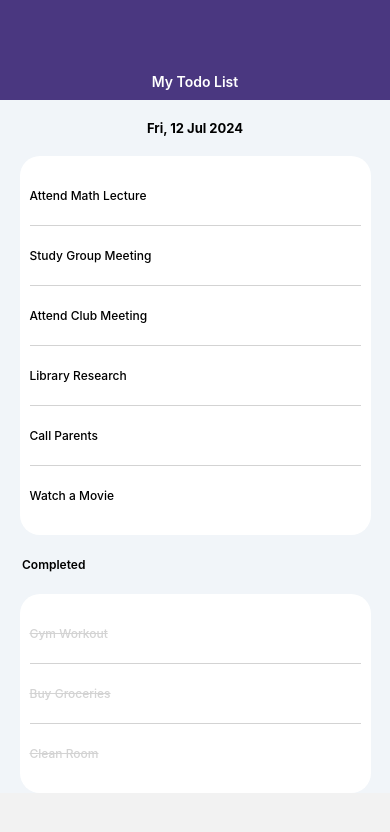
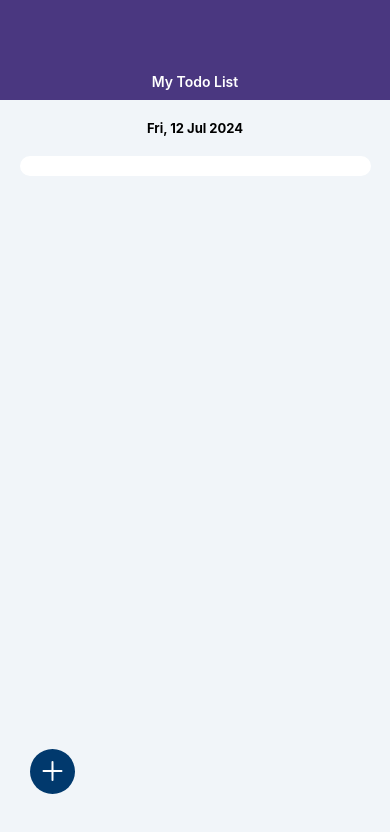
Before and after one commit to adm4a/simple-todo-app, a React Native app: screen /Home in a window 390 px wide. Shown: the top 832 px of the page. Built offline with nearby package versions, Linux system fonts and the light colour scheme.

Commit message:
Newtodo screen.

```diff
--- a/redux/todoSlice.ts
+++ b/redux/todoSlice.ts
@@ -40,4 +40,4 @@ const rootReducer = combineReducers({
   todoReducer: todoSlice.reducer,
 });
 
-export default rootReducer;
+export default todoSlice.reducer;
--- a/src/routers/Root.tsx
+++ b/src/routers/Root.tsx
@@ -1,13 +1,13 @@
 import { createNativeStackNavigator } from "@react-navigation/native-stack";
 import { Home } from "../screens/Home";
 import { Welcome } from "../screens/Welcome";
-import { Details } from "../screens/Details";
 import { Text, View } from "react-native";
+import { NewTodo } from "../screens/NewTodo";
 
 export type RootNavigationParams = {
   Welcome: undefined;
   Home: undefined;
-  Details: { todoItem: any } | undefined;
+  NewTodo: undefined;
 };
 
 export const RootRouterStack =
@@ -48,8 +48,8 @@ export const Root = () => {
       />
 
       <RootRouterStack.Screen
-        name="Details"
-        component={Details}
+        name="NewTodo"
+        component={NewTodo}
         options={{ headerShown: true }}
       />
     </RootRouterStack.Navigator>
--- a/src/screens/Home.tsx
+++ b/src/screens/Home.tsx
@@ -1,6 +1,5 @@
 import { NativeStackScreenProps } from "@react-navigation/native-stack";
 import {
-  FlatList,
   SafeAreaView,
   ScrollView,
   Text,
@@ -8,10 +7,14 @@ import {
   View,
 } from "react-native";
 import { RootNavigationParams } from "../routers/Root";
-import { LinearGradient } from "expo-linear-gradient";
 import { todoList } from "../data";
 import { useState } from "react";
+import Ionicons from "@expo/vector-icons/Ionicons";
+import { useDispatch, useSelector } from "react-redux";
+import { AppDispatch, RootState } from "../../redux/store";
+import { editItem } from "../../redux/todoSlice";
 
+var i = 0;
 export const Home = (
   props: NativeStackScreenProps<RootNavigationParams, "Home">
 ) => {
@@ -22,14 +25,45 @@ export const Home = (
     todoList.filter((item) => item.completed)
   );
 
+  const dispatch = useDispatch<AppDispatch>();
+  const todos = useSelector((state: RootState) => state.todos);
+
+  const handleEditItem = (id: any, updatedItem: any) => {
+    dispatch(
+      editItem({
+        id,
+        updatedItem,
+      })
+    );
+  };
+
   return (
     <SafeAreaView
       style={{
         alignItems: "center",
         justifyContent: "center",
         backgroundColor: "#F1F5F9",
+        position: "relative",
+        height: "100%",
       }}
     >
+      <TouchableOpacity
+        style={{
+          width: 45,
+          height: 45,
+          backgroundColor: "#01396d",
+          alignItems: "center",
+          justifyContent: "center",
+          borderRadius: 100,
+          position: "absolute",
+          bottom: 50,
+          left: 30,
+          zIndex: 10,
+        }}
+        onPress={() => props.navigation.navigate("NewTodo")}
+      >
+        <Ionicons name="add-outline" size={32} color="white" />
+      </TouchableOpacity>
       <Text
         style={{
           marginTop: 20,
@@ -53,21 +87,16 @@ export const Home = (
             marginTop: 20,
           }}
         >
-          {notCompleted.map((item, index) => {
+          {todos.map((item, index) => {
             return (
               <TouchableOpacity
                 key={item.id}
                 style={{
                   paddingVertical: 22,
                   borderBottomColor: "#D3D3D3",
-                  borderBottomWidth:
-                    index === notCompleted.length - 1 ? 0 : 0.5,
+                  borderBottomWidth: index === todos.length - 1 ? 0 : 0.5,
                 }}
-                onPress={() =>
-                  props.navigation.navigate("Details", {
-                    todoItem: item,
-                  })
-                }
+                onPress={() => handleEditItem(item.id, { completed: true })}
               >
                 <Text style={{ fontWeight: 500, fontSize: 12 }}>
                   {item.title}
@@ -76,51 +105,6 @@ export const Home = (
             );
           })}
         </View>
-
-        <Text
-          style={{
-            fontWeight: 600,
-            fontSize: 12,
-            alignSelf: "flex-start",
-            padding: 22,
-          }}
-        >
-          Completed
-        </Text>
-
-        <View
-          style={{
-            width: "90%",
-            backgroundColor: "white",
-            borderRadius: 20,
-            padding: 10,
-          }}
-        >
-          {completed.map((item, index) => {
-            return (
-              <View
-                key={item.id}
-                style={{
-                  paddingVertical: 22,
-                  borderBottomColor: "#D3D3D3",
-                  borderBottomWidth: index === completed.length - 1 ? 0 : 0.5,
-                }}
-              >
-                <Text
-                  style={{
-                    fontWeight: 500,
-                    fontSize: 12,
-                    color: "#D3D3D3",
-                    textDecorationLine: "line-through",
-                    textDecorationStyle: "solid",
-                  }}
-                >
-                  {item.title}
-                </Text>
-              </View>
-            );
-          })}
-        </View>
       </ScrollView>
     </SafeAreaView>
   );
--- a/src/screens/Details.tsx
+++ b/src/screens/NewTodo.tsx
@@ -15,15 +15,10 @@ import { AppDispatch, RootState } from "../../redux/store";
 import { addItem, deleteItem, editItem } from "../../redux/todoSlice";
 import { todoList } from "../data";
 
-export const Details = (
-  props: NativeStackScreenProps<RootNavigationParams, "Details">
+export const NewTodo = (
+  props: NativeStackScreenProps<RootNavigationParams, "NewTodo">
 ) => {
-  const item = props.route.params?.todoItem;
-  const [title, setTitle] = useState(item.title);
-  const [category, setCategory] = useState(item.category);
-  const [date, setDate] = useState(item.date);
-  const [time, setTime] = useState(item.time);
-  const [notes, setNotes] = useState(item.notes);
+  const [title, setTitle] = useState<string>();
 
   const dispatch = useDispatch<AppDispatch>();
   const todos = useSelector((state: RootState) => state.todos);
@@ -42,21 +37,6 @@ export const Details = (
     );
   };
 
-  const handleEditItem = (
-    id: number,
-    updatedItem: Partial<{
-      id: number;
-      title: string;
-      category: string;
-      date: string;
-      time: string;
-      notes: string;
-      completed: boolean;
-    }>
-  ) => {
-    dispatch(editItem({ id, updatedItem }));
-  };
-
   return (
     <SafeAreaView
       style={{ alignItems: "center", justifyContent: "space-between" }}
@@ -72,52 +52,6 @@ export const Details = (
             value={title}
           />
         </View>
-        <View style={styles.inputWrapper}>
-          <Text style={styles.inputLabel}>Category</Text>
-          <TextInput
-            style={styles.input}
-            placeholder="Category"
-            placeholderTextColor={"#D9D9D9"}
-            onChangeText={(category) => setCategory(category)}
-            value={category}
-          />
-        </View>
-
-        <View style={styles.inputWrapper}>
-          <Text style={styles.inputLabel}>Date</Text>
-
-          <RNDateTimePicker
-            mode="date"
-            value={new Date(date)}
-            onChange={(_, newDate) => {
-              setDate(newDate);
-            }}
-          />
-        </View>
-
-        <View style={styles.inputWrapper}>
-          <Text style={styles.inputLabel}>Time</Text>
-          <TextInput
-            style={styles.input}
-            placeholder="Time"
-            placeholderTextColor={"#D9D9D9"}
-            onChangeText={(time) => setTime(time)}
-            value={time}
-          />
-        </View>
-
-        <View style={styles.inputWrapper}>
-          <Text style={styles.inputLabel}>Notes</Text>
-          <TextInput
-            style={styles.input}
-            placeholder="Notes"
-            placeholderTextColor={"#D9D9D9"}
-            onChangeText={(notes) => setNotes(notes)}
-            value={notes}
-            multiline={true}
-            numberOfLines={4}
-          />
-        </View>
       </View>
 
       <TouchableOpacity
@@ -129,20 +63,15 @@ export const Details = (
           alignItems: "center",
         }}
         onPress={() => {
-          handleEditItem(item.id, {
+          handleAddItem({
             title,
             completed: false,
-            time,
-            id: item.id,
-            category,
-            date,
-            notes,
           });
           props.navigation.navigate("Home");
         }}
       >
         <Text style={{ color: "white", fontWeight: "600", fontSize: 11 }}>
-          {!!item ? "Save changes" : "Add item"}
+          {"Add item"}
         </Text>
       </TouchableOpacity>
     </SafeAreaView>
```
